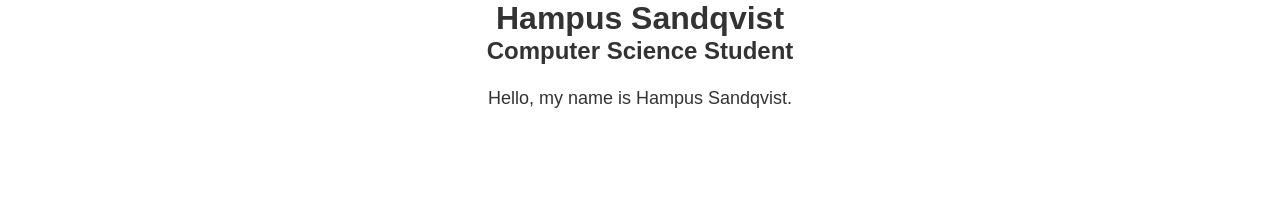
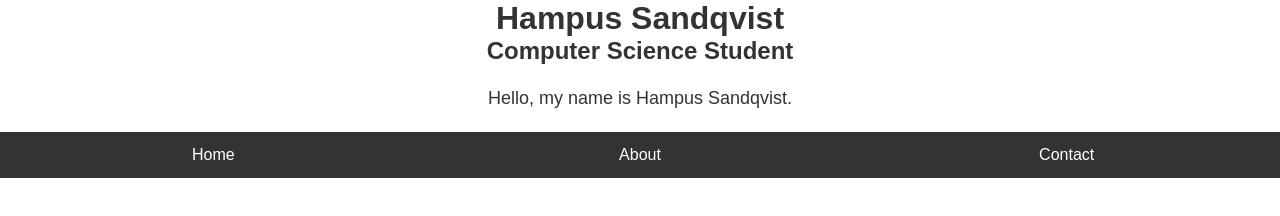
Before and after one commit to HSandqvist/HSandqvist.github.io, a plain HTML site: page index.html in a window 1280 px wide. Drawn offline with Linux system fonts and the light colour scheme.

Commit message:
added an initial menu

```diff
--- a/css/style.css
+++ b/css/style.css
@@ -30,3 +30,31 @@ body {
     color: #0077cc;
     text-decoration: none;
   }
+
+  nav {
+    background-color: #333;
+    overflow: hidden;
+  }
+
+  nav ul {
+    list-style: none;
+    margin: 0;
+    padding: 0;
+    display: flex;
+  }
+
+  nav li {
+    flex: 1;
+  }
+
+  nav a {
+    display: block;
+    color: white;
+    text-align: center;
+    padding: 14px 16px;
+    text-decoration: none;
+  }
+
+  nav a:hover {
+    background-color: #111;
+  }
--- a/index.html
+++ b/index.html
@@ -18,5 +18,13 @@
         <p style="text-align: center;">
             Hello, my name is Hampus Sandqvist.
         </p>
+
+        <nav>
+            <ul>
+                <li><a href="#">Home</a></li>
+                <li><a href="#">About</a></li>
+                <li><a href="#">Contact</a></li>
+            </ul>
+        </nav>
     </body>
 </html>
```
